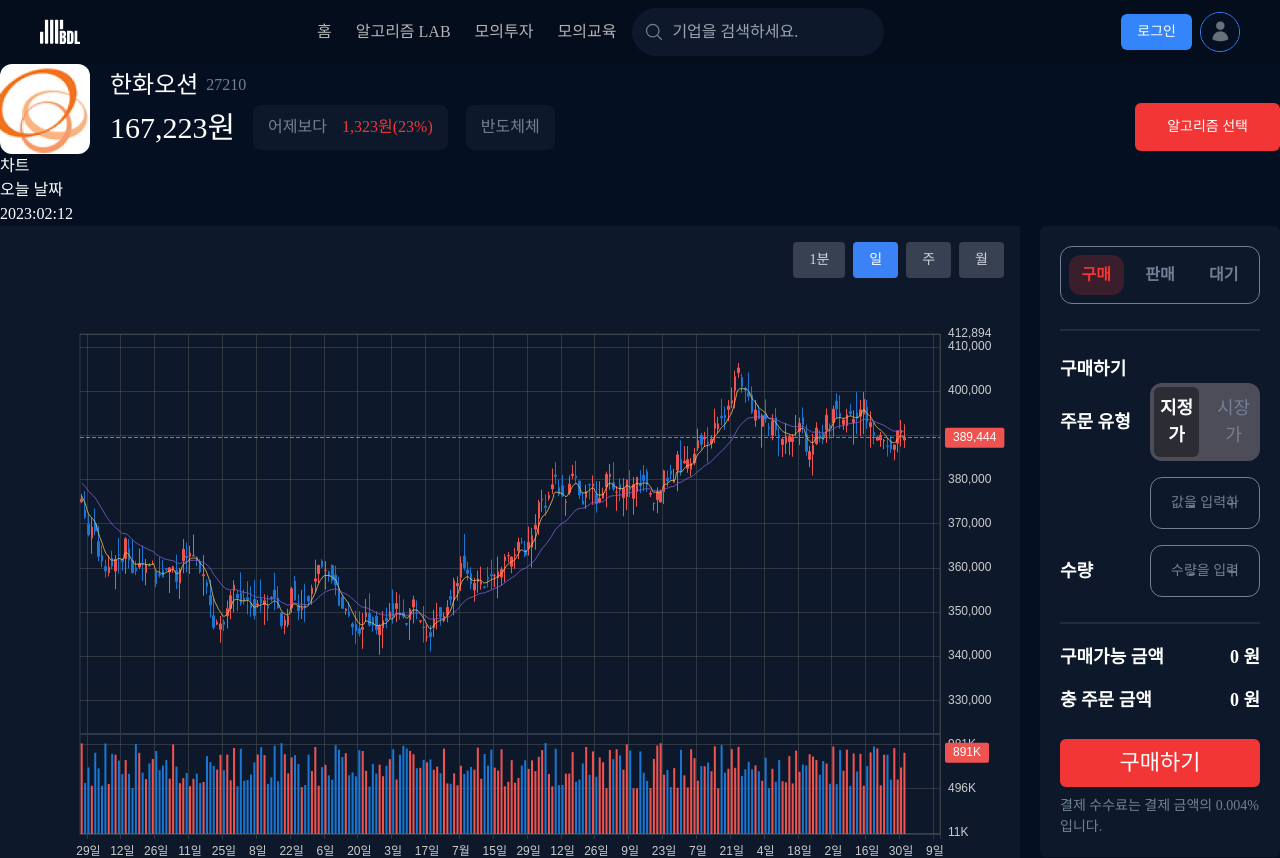
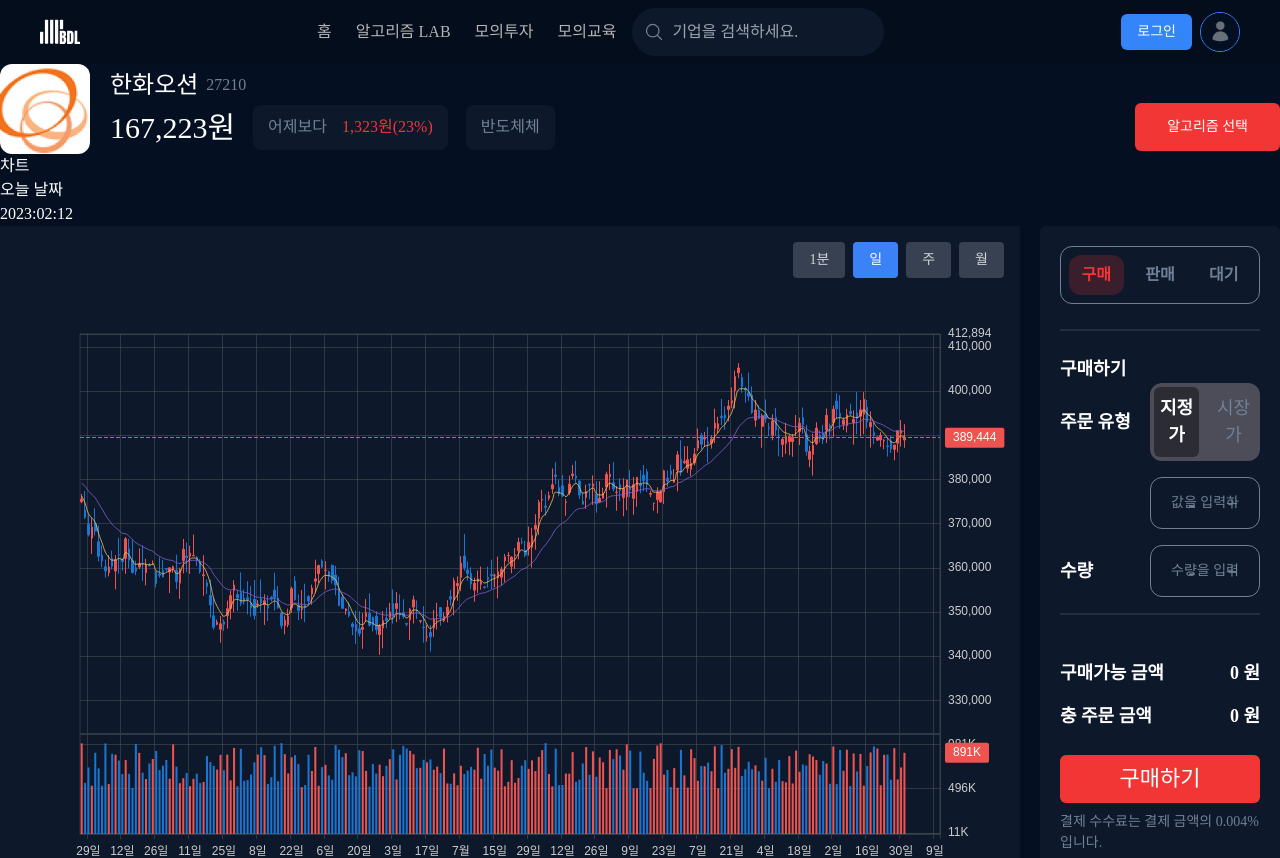
Before and after one commit to dnwnsrb11/BDL-frontend, a React (Vite) app: page /simulated-investment in a window 1280 px wide. Shown: the top 858 px of the page. Built offline with nearby package versions, Linux system fonts and the light colour scheme; a web font is replaced by a local one.

Commit message:
design: 레이아웃 변경

```diff
--- a/src/components/mock-investment/order-status/order-status-buy.tsx
+++ b/src/components/mock-investment/order-status/order-status-buy.tsx
@@ -48,9 +48,9 @@ export const OrderStatusBuy = () => {
     setIsActive(active);
   };
   return (
-    <div>
+    <div className="h-full">
       <h3 className={h3Style}>구매하기</h3>
-      <div>
+      <div className="flex h-full flex-col justify-between">
         <div className="mb-[25px] flex w-full flex-col gap-4">
           <div className="flex items-center justify-between gap-4">
             <div className="min-w-[74px]">
@@ -129,8 +129,8 @@ export const OrderStatusBuy = () => {
               </div>
             </div>
           </div>
+          <hr className="border border-border-color border-opacity-20" />
         </div>
-        <hr className="border border-border-color border-opacity-20" />
         <div className="mt-[20px] flex flex-col gap-4">
           <div className="flex items-center justify-between">
             <h3 className={h3Style}>구매가능 금액</h3>
```
